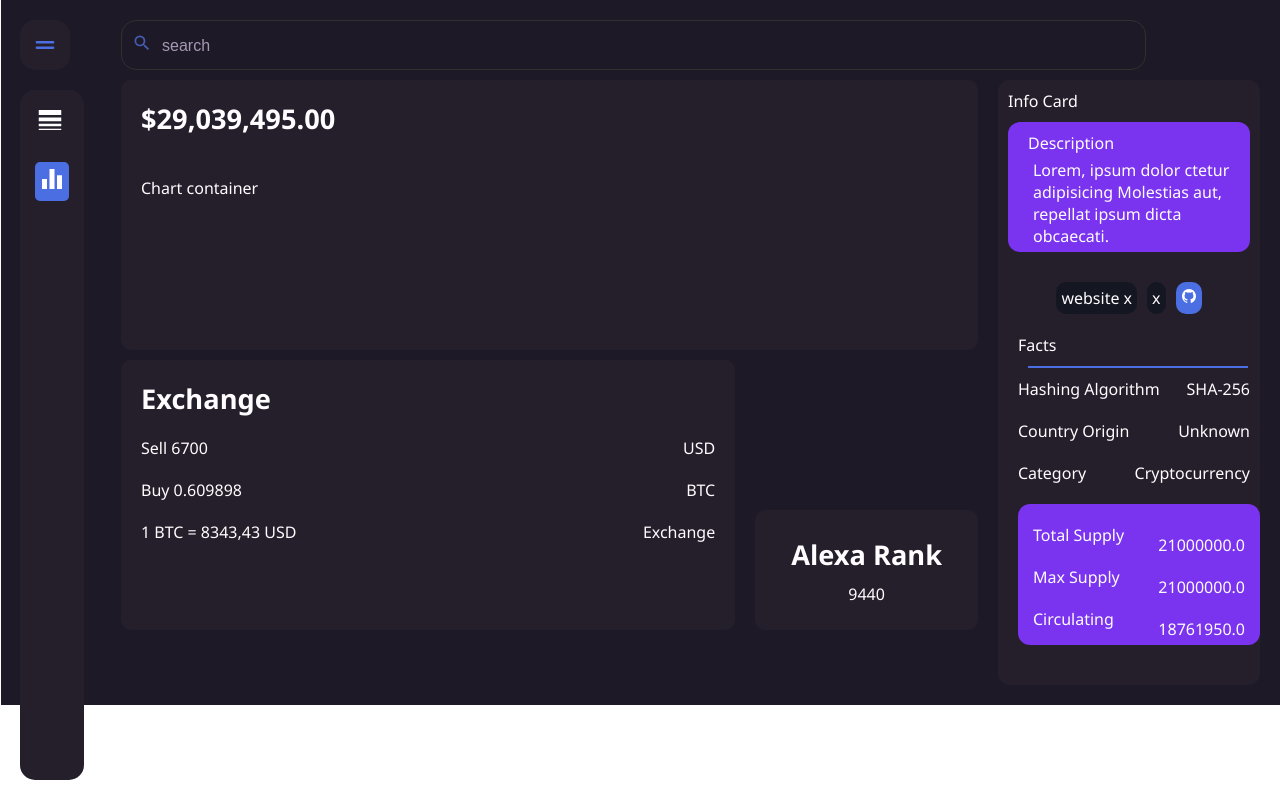
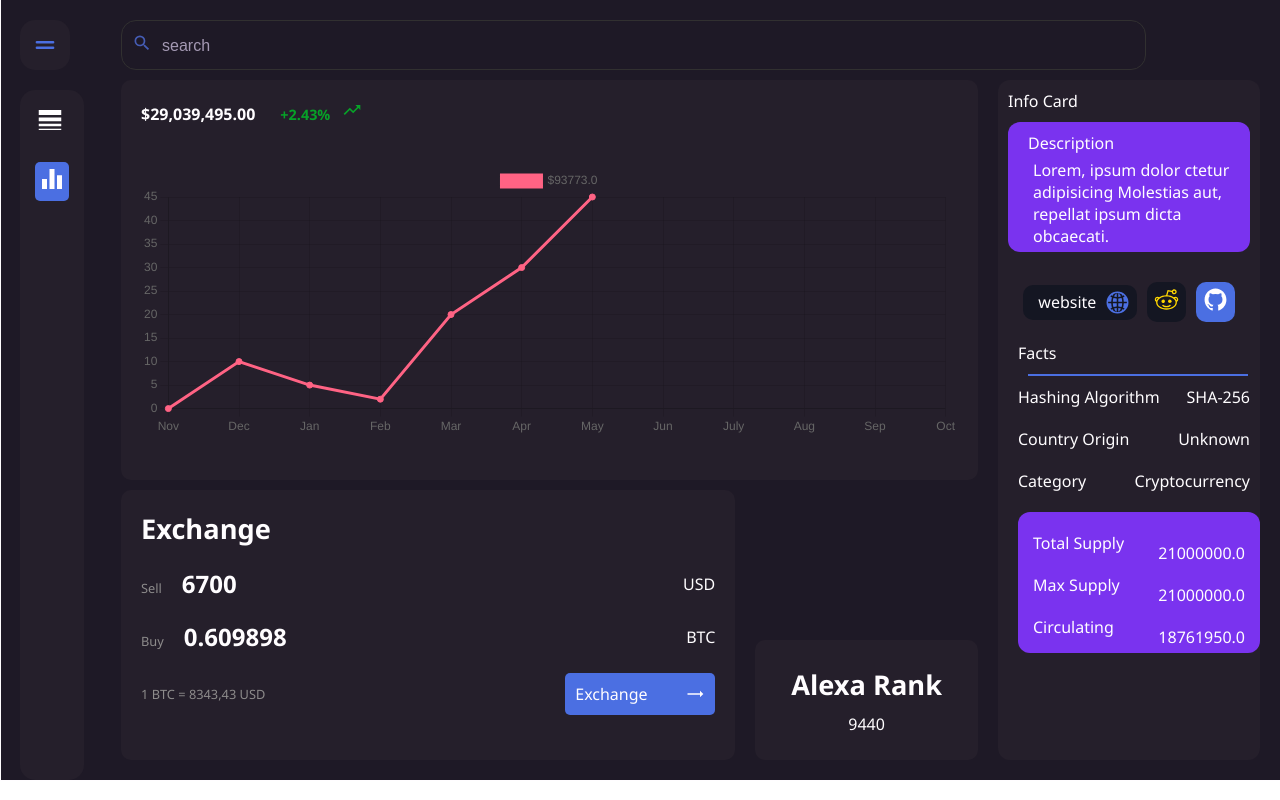
Before and after one commit to Godinson1/dnar-frontend-test, a React (Create React App) app: page /analytic in a window 1280 px wide. Built offline with nearby package versions, Linux system fonts and the light colour scheme; no server answers.

Commit message:
add chartjs

```diff
--- a/package.json
+++ b/package.json
@@ -5,9 +5,12 @@
   "dependencies": {
     "@reduxjs/toolkit": "^1.6.1",
     "axios": "^0.21.1",
+    "chart.js": "^3.5.0",
     "cra-template-redux": "1.0.3",
+    "framer-motion": "^4.1.17",
     "node-sass": "4.14.1",
     "react": "^17.0.2",
+    "react-chartjs-2": "^3.0.4",
     "react-dom": "^17.0.2",
     "react-icons": "^4.2.0",
     "react-redux": "^7.2.4",
--- a/src/Components/Analytic/Chart.js
+++ b/src/Components/Analytic/Chart.js
@@ -1,12 +1,52 @@
 import React from "react";
+import { MdTrendingUp } from "react-icons/md";
+import { useSelector } from "react-redux";
+import { formatNumber } from "../../utils";
+import { Line } from "react-chartjs-2";
 
-import { formatNumber } from "../../utils";
+import "./styles/analytic.scss";
 
 const Chart = () => {
+  const details = useSelector((state) => state.details);
+
+  console.log(details);
+
+  const labels = [
+    "Nov",
+    "Dec",
+    "Jan",
+    "Feb",
+    "Mar",
+    "Apr",
+    "May",
+    "Jun",
+    "July",
+    "Aug",
+    "Sep",
+    "Oct",
+  ];
+  const data = {
+    labels: labels,
+    datasets: [
+      {
+        label: "$93773.0",
+        backgroundColor: "rgb(255, 99, 132)",
+        borderColor: "rgb(255, 99, 132)",
+        data: [0, 10, 5, 2, 20, 30, 45],
+      },
+    ],
+  };
   return (
-    <div className="content__div ">
-      <h3>{formatNumber(29039495)}</h3>
-      <div className="coin__leaders">Chart container</div>
+    <div className="chart">
+      <h4>
+        {formatNumber(29039495)} &nbsp; &nbsp;&nbsp;{" "}
+        <span className="chart__price">
+          +2.43% &nbsp; <MdTrendingUp size={20} />
+        </span>
+      </h4>
+      <div className="coin__leaders">
+        <Line data={data} height={100} />
+      </div>
     </div>
   );
 };
--- a/src/Components/Analytic/Exchange.js
+++ b/src/Components/Analytic/Exchange.js
@@ -1,4 +1,5 @@
 import React from "react";
+import { MdTrendingFlat } from "react-icons/md";
 
 const Exchange = () => {
   return (
@@ -7,16 +8,25 @@ const Exchange = () => {
         <h3>Exchange</h3>
         <div className="exchange_calc__container">
           <div className="exchange__flex">
-            <div>Sell 6700</div>
+            <div className="exchange__item">
+              Sell &nbsp;&nbsp;&nbsp;&nbsp;&nbsp;
+              <span className="price">6700</span>
+            </div>
             <div>USD</div>
           </div>
           <div className="exchange__flex">
-            <div>Buy 0.609898</div>
+            <div className="exchange__item">
+              Buy &nbsp;&nbsp;&nbsp;&nbsp;&nbsp;
+              <span className="price">0.609898</span>
+            </div>
             <div>BTC</div>
           </div>
           <div className="exchange__flex">
-            <div>1 BTC = 8343,43 USD</div>
-            <div>Exchange</div>
+            <div className="exchange__item">1 BTC = 8343,43 USD</div>
+            <div className="exchange__btn">
+              <div>Exchange</div>
+              <MdTrendingFlat size={20} />
+            </div>
           </div>
         </div>
       </div>
--- a/src/Components/Analytic/InfoCard.js
+++ b/src/Components/Analytic/InfoCard.js
@@ -1,5 +1,5 @@
 import React from "react";
-import { IoLogoGithub } from "react-icons/io5";
+import { IoLogoGithub, IoGlobe, IoLogoReddit } from "react-icons/io5";
 
 import "./styles/analytic.scss";
 
@@ -16,10 +16,14 @@ const InfoCard = () => {
           </div>
         </div>
         <div className="info__links">
-          <div className="link_holder">website x</div>
-          <div className="link_holder">x</div>
           <div className="link_holder">
-            <IoLogoGithub />
+            website &nbsp; <IoGlobe size={25} color="#4b6fe2" />
+          </div>
+          <div className="link_holder">
+            <IoLogoReddit size={25} color="gold" />
+          </div>
+          <div className="link_holder">
+            <IoLogoGithub size={25} />
           </div>
         </div>
         <div className="info__fact">
--- a/src/Components/Analytic/styles/analytic.scss
+++ b/src/Components/Analytic/styles/analytic.scss
@@ -7,12 +7,15 @@
   margin-top: 30px;
 
   div {
-    padding: 5px;
+    padding: 5px 7px 5px 7px;
     border-radius: 10px;
+    cursor: pointer;
   }
 
   div:nth-child(1) {
     background-color: $link-base-color;
+    padding-left: 15px;
+    @include flex-center;
   }
 
   div:nth-child(2) {
@@ -104,5 +107,30 @@
   .exchange__flex {
     @include flex-between;
     margin-top: 20px;
+
+    .exchange__item {
+      color: rgb(141, 139, 139);
+      font-size: 0.8rem;
+    }
+
+    .price {
+      font-size: 1.5rem;
+      color: $white-color;
+      font-weight: bold;
+    }
+
+    .exchange__btn {
+      padding: 10px;
+      width: 150px;
+      cursor: pointer;
+      color: $white-color;
+      border-radius: 5px;
+      background-color: $light-secondary;
+      @include flex-between;
+    }
   }
 }
+.chart__price {
+  font-size: 0.9rem;
+  color: rgb(7, 161, 40);
+}
--- a/src/Components/Home/MarketLeaders.js
+++ b/src/Components/Home/MarketLeaders.js
@@ -1,6 +1,5 @@
-import React, { useState } from "react";
+import React from "react";
 import { useSelector } from "react-redux";
-// import sparkline from "sparkline";
 
 import { formatNumber, Loader } from "../../utils";
 
--- a/src/Layout/Layout.js
+++ b/src/Layout/Layout.js
@@ -1,6 +1,6 @@
 import React, { useEffect } from "react";
 import { NavLink } from "react-router-dom";
-import { useSelector, useDispatch } from "react-redux";
+import { useDispatch } from "react-redux";
 import { MdLineWeight, MdEqualizer } from "react-icons/md";
 import { IoReorderTwo } from "react-icons/io5";
 
@@ -15,7 +15,6 @@ import {
 import "./styles/layout.scss";
 
 const Layout = ({ children }) => {
-  const details = useSelector((state) => state.details);
   const dispatch = useDispatch();
 
   const getMarketLeaders = async () => {
@@ -35,6 +34,7 @@ const Layout = ({ children }) => {
   useEffect(() => {
     getCoins();
     getMarketLeaders();
+    // eslint-disable-next-line react-hooks/exhaustive-deps
   }, []);
 
   return (
--- a/src/Layout/styles/layout.scss
+++ b/src/Layout/styles/layout.scss
@@ -57,10 +57,11 @@
         background-color: transparent;
         font-size: 1rem;
         color: $white-color;
+        width: 100%;
         &::placeholder {
           color: $border-gray;
         }
-        width: 100%;
+
         &:focus {
           outline: none;
         }
@@ -200,3 +201,15 @@
   border-radius: 5px;
   @include flex-center;
 }
+
+.flex {
+  display: flex;
+}
+
+.chart {
+  background-color: $primary-color;
+  padding: 20px;
+  border-radius: 10px;
+  height: 400px;
+  overflow-x: hidden;
+}
```
Also changed, not shown: 1 other file (tests, documents, lock files or other folders).
